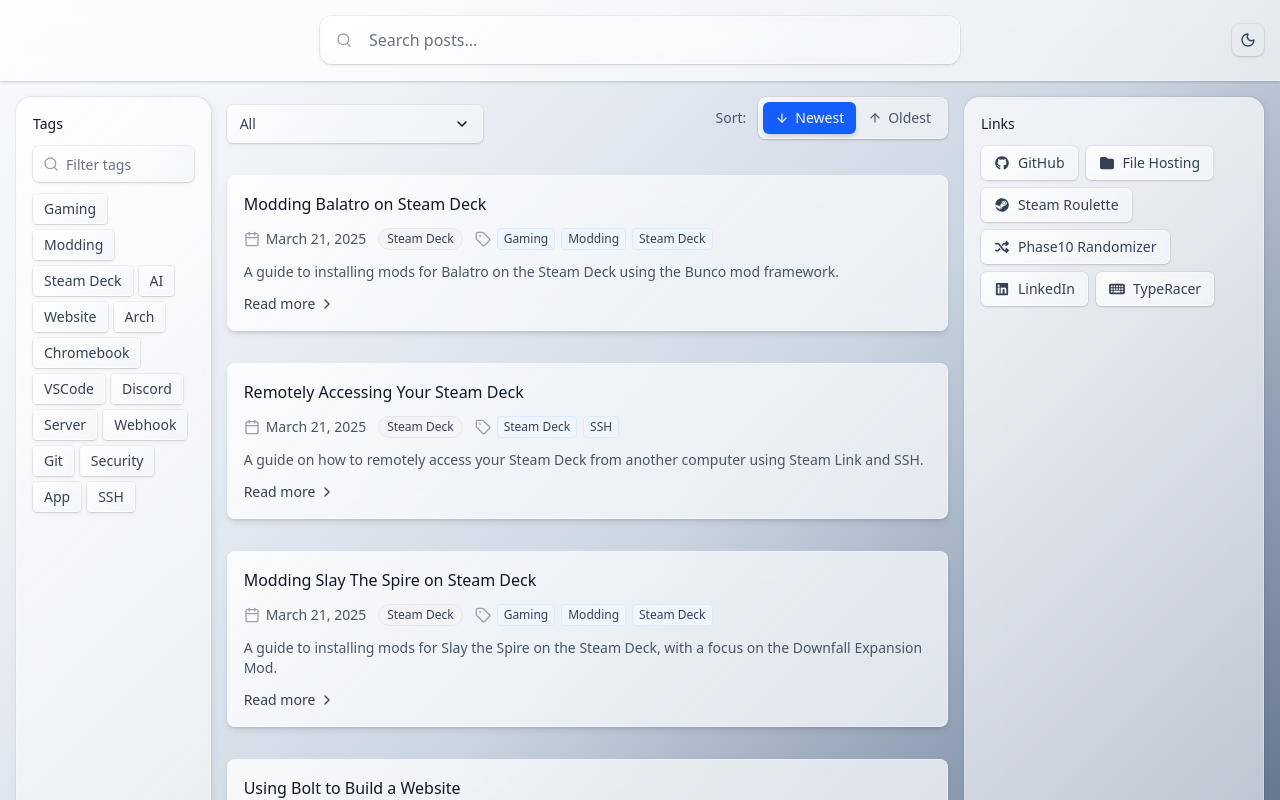
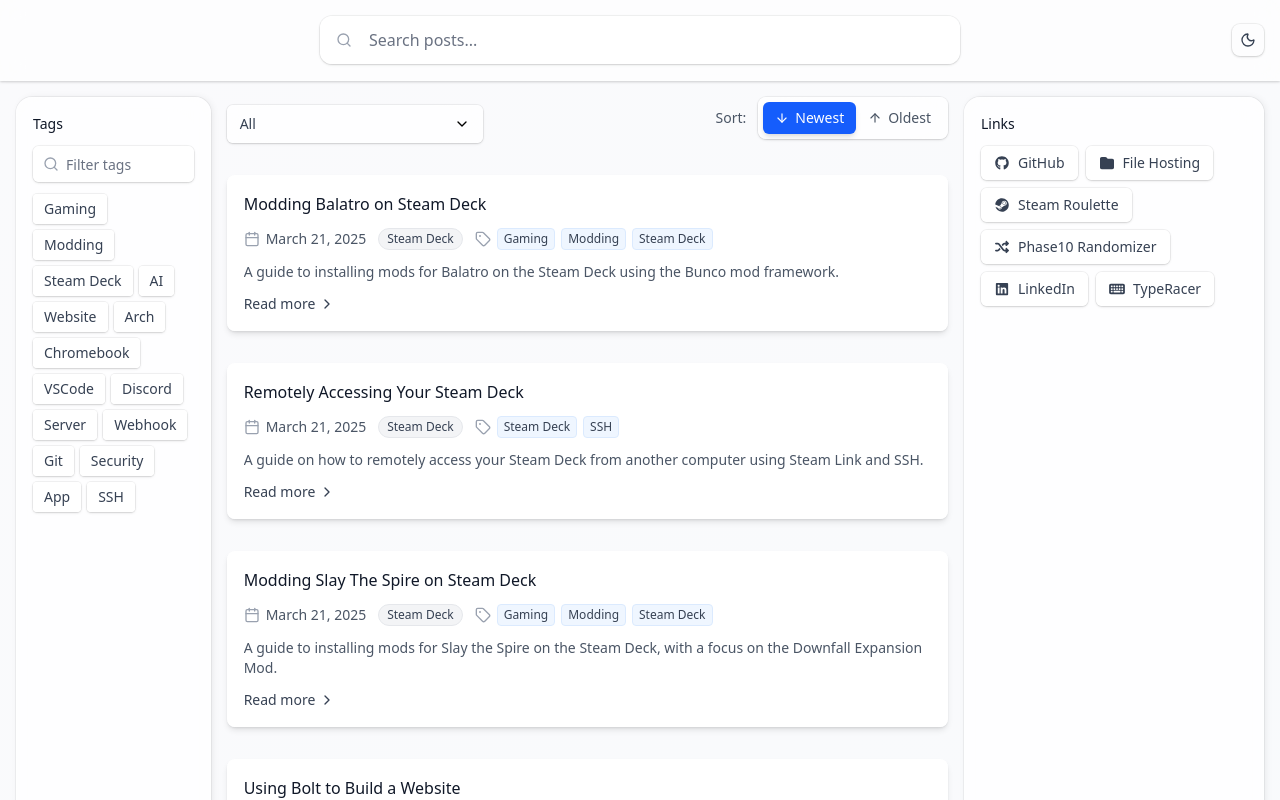
Before and after one commit to Chrisae9/chis-website, a React (Vite) app: page / in a window 1280 px wide. Shown: the top 800 px of the page. Built offline with nearby package versions, Linux system fonts and the light colour scheme.

Commit message:
theme grounded

```diff
--- a/src/index.css
+++ b/src/index.css
@@ -1,8 +1,7 @@
 @import "tailwindcss";
 
-/* WORKAROUND: The following line triggers Tailwind CSS dark mode processing */
-/* Even though it's invalid CSS syntax, it forces dark variants to work properly */
-@variant dark (&:where(.dark, .dark *));
+/* Dark mode configuration for class-based toggling */
+@custom-variant dark (&:where(.dark, .dark *));
 
 /* Sidebar container with fade-out bottom */
 .sidebar-fade {
@@ -25,30 +24,25 @@
 @layer utilities {
   .bg-gradient-blue {
     background: linear-gradient(135deg,
-      #f8fafc 0%,
-      #f1f5f9 12%,
-      #e2e8f0 25%,
-      #cbd5e1 40%,
-      #94a3b8 55%,
-      #64748b 70%,
-      #475569 85%,
-      #334155 100%
+      #fafafc 0%,
+      #f8fafc 100%
     );
   }
 
   .bg-gradient-blue-subtle {
-    background: linear-gradient(135deg, rgb(255 255 255) 0%, rgb(248 250 252) 25%, rgb(241 245 249) 50%, rgb(248 250 252) 75%, rgb(249 250 251) 100%);
+    background: linear-gradient(135deg,
+      #ffffff 0%,
+      #f8fafc 100%
+    );
   }
 
   .sidebar-gradient {
     background: linear-gradient(180deg,
-      rgba(255, 255, 255, 0.7) 0%,
-      rgba(248, 250, 252, 0.8) 30%,
-      rgba(241, 245, 249, 0.75) 70%,
-      rgba(249, 250, 251, 0.7) 100%
+      rgba(255, 255, 255, 0.8) 0%,
+      rgba(248, 250, 252, 0.9) 100%
     );
-    backdrop-filter: blur(8px);
-    -webkit-backdrop-filter: blur(8px);
+    backdrop-filter: blur(12px);
+    -webkit-backdrop-filter: blur(12px);
   }
 
 
@@ -82,24 +76,16 @@
 
   /* Glass morphism utilities */
   .bg-glass-light {
-    background: linear-gradient(135deg,
-      rgba(255, 255, 255, 0.7) 0%,
-      rgba(248, 250, 252, 0.6) 50%,
-      rgba(241, 245, 249, 0.7) 100%
-    );
-    backdrop-filter: blur(16px);
-    -webkit-backdrop-filter: blur(16px);
-    border: 1px solid rgba(255, 255, 255, 0.3);
+    background: rgba(255, 255, 255, 0.8);
+    backdrop-filter: blur(20px);
+    -webkit-backdrop-filter: blur(20px);
+    border: 1px solid rgba(255, 255, 255, 0.2);
   }
 
   .bg-glass-card {
-    background: linear-gradient(135deg,
-      rgba(255, 255, 255, 0.8) 0%,
-      rgba(248, 250, 252, 0.75) 50%,
-      rgba(241, 245, 249, 0.8) 100%
-    );
-    backdrop-filter: blur(12px);
-    -webkit-backdrop-filter: blur(12px);
+    background: rgba(255, 255, 255, 0.9);
+    backdrop-filter: blur(16px);
+    -webkit-backdrop-filter: blur(16px);
     border: 1px solid rgba(255, 255, 255, 0.3);
   }
 }
@@ -109,29 +95,24 @@
   .dark .bg-gradient-blue {
     background: linear-gradient(135deg,
       #0f172a 0%,
-      #1e293b 12%,
-      #334155 25%,
-      #475569 40%,
-      #64748b 55%,
-      #94a3b8 70%,
-      #cbd5e1 85%,
-      #e2e8f0 100%
+      #1e293b 100%
     );
   }
 
   .dark .bg-gradient-blue-subtle {
-    background: linear-gradient(135deg, rgb(15 23 42) 0%, rgb(20 29 48) 25%, rgb(25 35 54) 50%, rgb(20 29 48) 75%, rgb(17 24 39) 100%);
+    background: linear-gradient(135deg,
+      #1e293b 0%,
+      #0f172a 100%
+    );
   }
 
   .dark .sidebar-gradient {
     background: linear-gradient(180deg,
-      rgba(15, 23, 42, 0.7) 0%,
-      rgba(20, 29, 48, 0.8) 30%,
-      rgba(25, 35, 54, 0.75) 70%,
-      rgba(17, 24, 39, 0.7) 100%
+      rgba(30, 41, 59, 0.8) 0%,
+      rgba(15, 23, 42, 0.9) 100%
     );
-    backdrop-filter: blur(8px);
-    -webkit-backdrop-filter: blur(8px);
+    backdrop-filter: blur(12px);
+    -webkit-backdrop-filter: blur(12px);
   }
 
   /* Dark mode shadow overrides for normal black shadows */
@@ -161,25 +142,17 @@
 
   /* Dark mode glass backgrounds */
   .dark .bg-glass-light {
-    background: linear-gradient(135deg,
-      rgba(15, 23, 42, 0.7) 0%,
-      rgba(30, 41, 59, 0.6) 50%,
-      rgba(51, 65, 85, 0.7) 100%
-    );
+    background: rgba(30, 41, 59, 0.8);
+    backdrop-filter: blur(20px);
+    -webkit-backdrop-filter: blur(20px);
+    border: 1px solid rgba(255, 255, 255, 0.1);
+  }
+
+  .dark .bg-glass-card {
+    background: rgba(30, 41, 59, 0.9);
     backdrop-filter: blur(16px);
     -webkit-backdrop-filter: blur(16px);
     border: 1px solid rgba(255, 255, 255, 0.15);
-  }
-
-  .dark .bg-glass-card {
-    background: linear-gradient(135deg,
-      rgba(15, 23, 42, 0.8) 0%,
-      rgba(30, 41, 59, 0.75) 50%,
-      rgba(51, 65, 85, 0.8) 100%
-    );
-    backdrop-filter: blur(12px);
-    -webkit-backdrop-filter: blur(12px);
-    border: 1px solid rgba(255, 255, 255, 0.2);
   }
 
   /* Dark mode sidebar fade effect */
--- a/tailwind.config.js
+++ b/tailwind.config.js
@@ -4,6 +4,7 @@
     "./index.html",
     "./src/**/*.{js,ts,jsx,tsx}",
   ],
+  darkMode: 'class',
   plugins: [
     require('@tailwindcss/typography'),
   ],
```
Also changed, not shown: 1 other file (tests, documents, lock files or other folders).
